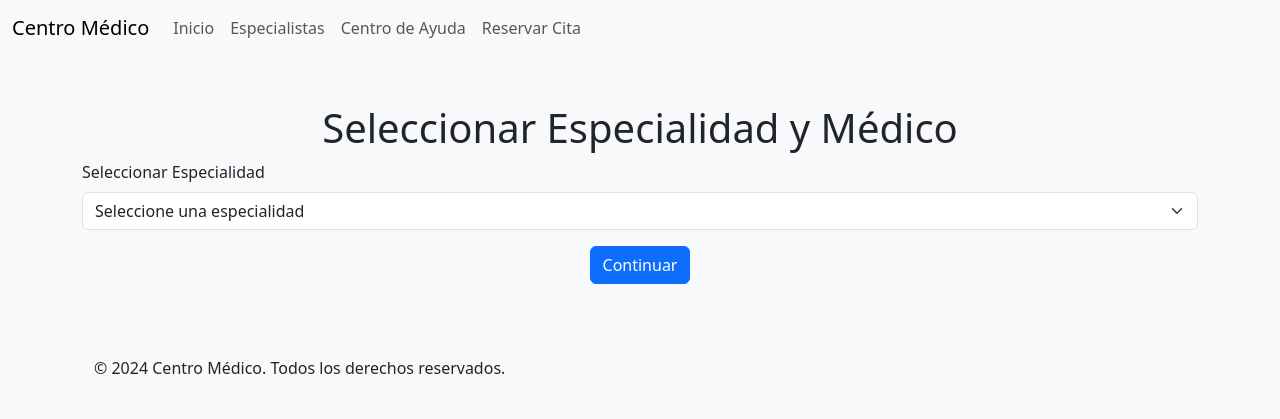
After one commit to JavierKDGN/IngSoftwareG7, a Flask app: page /reservar/especialistas in a window 1280 px wide. The commit adds this page. Shown: the top 419 px of the page. Run offline with Flask 3, Linux system fonts and the light colour scheme.

Commit message:
Reservar cita en pagina implementado (faltan mejoras de interaccion)

```diff
--- a/app/models.py
+++ b/app/models.py
@@ -44,7 +44,7 @@ class Especialidad(Enum):
     PSIQUIATRIA = "Psiquiatria"
     TRAUMATOLOGIA = "Traumatologia"
 
-from app.utils import parse_fecha, parse_especialidad
+from app.utils import parse_fecha, parse_especialidad, parse_bloque
 
 
 # Tabla Paciente
@@ -161,6 +161,7 @@ class Horario(db.Model):
     def get_bloque_ocupado(cls, fecha, bloque, id_medico):
         '''Retorna el bloque ocupado en una fecha por medico específico'''
         fecha = parse_fecha(fecha)
+        bloque = parse_bloque(bloque)
         return cls.query.filter_by(fecha=fecha, bloque=bloque, id_medico=id_medico).first()
 
     @classmethod
@@ -187,12 +188,14 @@ class Horario(db.Model):
     def is_bloque_disponible(cls, fecha, bloque, id_medico):
         '''Retorna True si el bloque está disponible en la fecha para el medico'''
         fecha = parse_fecha(fecha)
+        bloque = parse_bloque(bloque)
         bloque_ocupado = cls.query.filter_by(fecha=fecha, bloque=bloque, id_medico=id_medico).first()
         return bloque_ocupado is None # True si esta disponible, False si ocupado
 
     @classmethod
     def crear_bloque_ocupado(cls, fecha, bloque, id_medico):
         fecha = parse_fecha(fecha)
+        bloque = parse_bloque(bloque)
         nuevo_bloque = cls(fecha=fecha, bloque=bloque, id_medico=id_medico)
         db.session.add(nuevo_bloque)
         db.session.commit()
--- a/app/routes.py
+++ b/app/routes.py
@@ -2,6 +2,7 @@ from flask import render_template, redirect, url_for, request
 from app import app
 from app.models import *
 from app.services.servicio_citas import reservar_cita_medica
+from app.utils import rango_horario_bloque
 
 
 # Este archivo define las rutas de la aplicacion
@@ -24,45 +25,60 @@ def especialistas():
 def centroayuda():
     return render_template('centroayuda.html')
 
-@app.route('/reservar', methods=['GET', 'POST'])
-def reservar_cita():
+@app.route('/reservar/especialistas', methods=['GET', 'POST'])
+def seleccionar_especialista():
     especialidades = [e.name for e in Especialidad]
-    medicos, fechas, bloques = None, None, None
+    medicos = None
 
     if request.method == 'POST':
         especialidad = request.form.get('especialidad')
         id_medico = request.form.get('medico')
+
+        # Si se selecciona una especialidad, cargar los médicos
+        if especialidad:
+            medicos = Medico.get_medico_por_especialidad(especialidad)
+
+        # Si se selecciona un médico, redirigir a la página de reserva
+        if id_medico:
+            return redirect(url_for('reservar_cita', id_medico=id_medico))
+
+    return render_template('seleccionar_especialista.html', especialidades=especialidades, medicos=medicos)
+
+
+@app.route('/reservar/<int:id_medico>', methods=['GET', 'POST'])
+def reservar_cita(id_medico):
+    medico = Medico.query.get_or_404(id_medico)
+    fechas, bloques = None, None
+    bloque_string = {}
+
+    if request.method == 'POST':
         fecha = request.form.get('fecha')
         bloque = request.form.get('bloque')
 
-        #Si se selecciona especialidad cargar medicos
-        if especialidad and not id_medico:
-            medicos = Medico.get_medico_por_especialidad(especialidad)
+        # Si se selecciona una fecha, cargar los bloques horarios
+        if fecha and not bloque:
+            bloques = Horario.get_bloques_disp_en_fecha_de_medico(fecha, id_medico)
+            bloque_string = {bloque: rango_horario_bloque(bloque) for bloque in bloques}
 
-        #Si se selecciona medico cargar fechas
-        elif id_medico and not fecha:
-            dias_disponibles = 7
-            fechas = Medico.get_fechas_disponibles_hasta_dias(id_medico, dias_disponibles)
-
-        #Si se selecciona fecha cargar bloques
-        elif fecha and not bloque:
-            bloques = Horario.get_bloques_disp_en_fecha_de_medico(fecha, id_medico)
-
-        #Si se selecciona bloque, reservar cita
+        # Si se selecciona un bloque, reservar la cita
         elif bloque:
-            bloque = BloqueHorario(int(bloque))
-            paciente_id = 1 #simular paciente
+            paciente_id = 1  # Simulación de paciente autenticado
             cita = reservar_cita_medica(paciente_id, id_medico, fecha, bloque)
             if cita:
                 return redirect(url_for('cita_confirmada', cita_id=cita.id_cita))
             else:
                 return redirect(url_for('cita_rechazada'))
 
-    return render_template('reservar_cita.html', especialidades=especialidades, medicos=medicos, fechas=fechas, bloques=bloques)
+    # Obtener fechas disponibles por default
+    dias_disponibles = 7
+    fechas = Medico.get_fechas_disponibles_hasta_dias(id_medico, dias_disponibles)
+
+    return render_template('reservar_cita.html', medico=medico, fechas=fechas, bloques=bloque_string)
+
 
 @app.route('/cita_confirmada/<cita_id>')
 def cita_confirmada(cita_id):
-    cita = Cita.get_cita_by_id(cita_id)
+    cita = Cita.get_cita(cita_id)
     return f"Cita reservada correctamente, ID: {cita.id_cita}"
 
 @app.route('/cita_rechazada')
--- a/app/templates/base.html
+++ b/app/templates/base.html
@@ -42,6 +42,9 @@
                     <li class="nav-item">
                         <a class="nav-link" href="{{ url_for('centroayuda') }}">Centro de Ayuda</a>
                     </li>
+                    <li class="nav-item">
+                        <a class="nav-link" href="{{ url_for('seleccionar_especialista') }}">Reservar Cita</a>
+                    </li>
                 </ul>
             </div>
         </div>
--- /dev/null
+++ b/app/templates/seleccionar_especialista.html
@@ -0,0 +1,47 @@
+{% extends "base.html" %}
+
+{% block title %}Seleccionar Especialidad{% endblock %}
+
+{% block content %}
+<div class="container mt-5">
+    <h1 class="text-center">Seleccionar Especialidad y Médico</h1>
+    <form method="POST" action="{{ url_for('seleccionar_especialista') }}">
+        <!-- Selección de Especialidad -->
+        <div class="mb-3">
+            <label for="especialidad" class="form-label">Seleccionar Especialidad</label>
+            <select class="form-select" name="especialidad" id="especialidad" required>
+                <option value="" disabled {% if not request.form.get('especialidad') %}selected{% endif %}>
+                    Seleccione una especialidad
+                </option>
+                {% for especialidad in especialidades %}
+                <option value="{{ especialidad }}" {% if request.form.get('especialidad') == especialidad %}selected{% endif %} >
+                    {{ especialidad }}
+                </option>
+                {% endfor %}
+            </select>
+        </div>
+
+        <!-- Selección de Médico -->
+        {% if medicos %}
+        <div class="mb-3">
+            <label for="medico" class="form-label">Seleccionar Médico</label>
+            <select class="form-select" name="medico" id="medico" required>
+                <option value="" disabled {% if not request.form.get('medico') %}selected{% endif %}>
+                    Seleccione un médico
+                </option>
+                {% for medico in medicos %}
+                <option value="{{ medico.id_medico }}" {% if request.form.get('medico') == medico.id_medico|string %}selected{% endif %}>
+                    Dr. {{ medico.apellido }}
+                </option>
+                {% endfor %}
+            </select>
+        </div>
+        {% endif %}
+
+        <!-- Botón Continuar -->
+        <div class="text-center">
+            <button type="submit" class="btn btn-primary">Continuar</button>
+        </div>
+    </form>
+</div>
+{% endblock %}
```
Also changed, not shown: app/templates/reservar_cita.html (+19 -33 lines), app/utils.py (+28 -1 lines).
